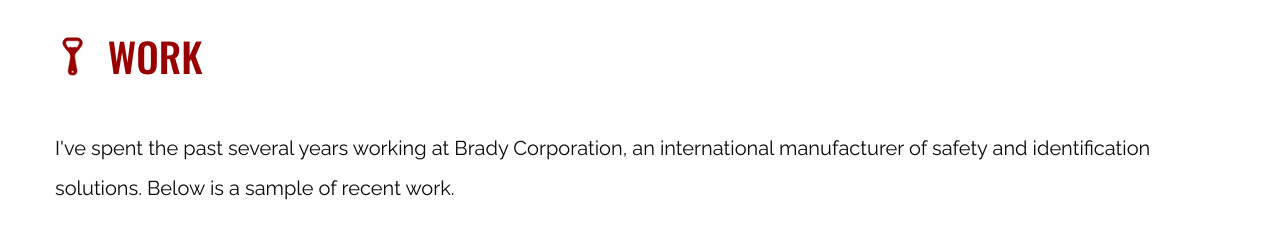
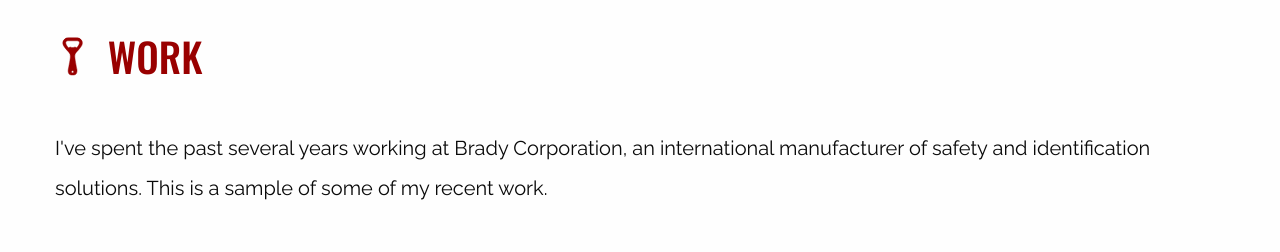
Before and after one commit to huebnema/MadisonHuebner, a website: page app/index.html in a window 1280 px wide. Shown: the part 1540-1792 px from the top of the page. Drawn offline with nearby package versions, Linux system fonts and the light colour scheme.

Commit message:
Update content

```diff
--- a/app/index.html
+++ b/app/index.html
@@ -152,7 +152,7 @@
             <div class="grid-x grid-padding-x grid-padding-y MarginBottom--1">
                 <div class="cell">
                     <p>I've spent the past several years working at Brady Corporation, an international manufacturer of
-                        safety and identification solutions. Below is a sample of recent work.</p>
+                        safety and identification solutions. This is a sample of some of my recent work.</p>
                 </div>
             </div>
             <div class="grid-container grid-container-padded">
```
